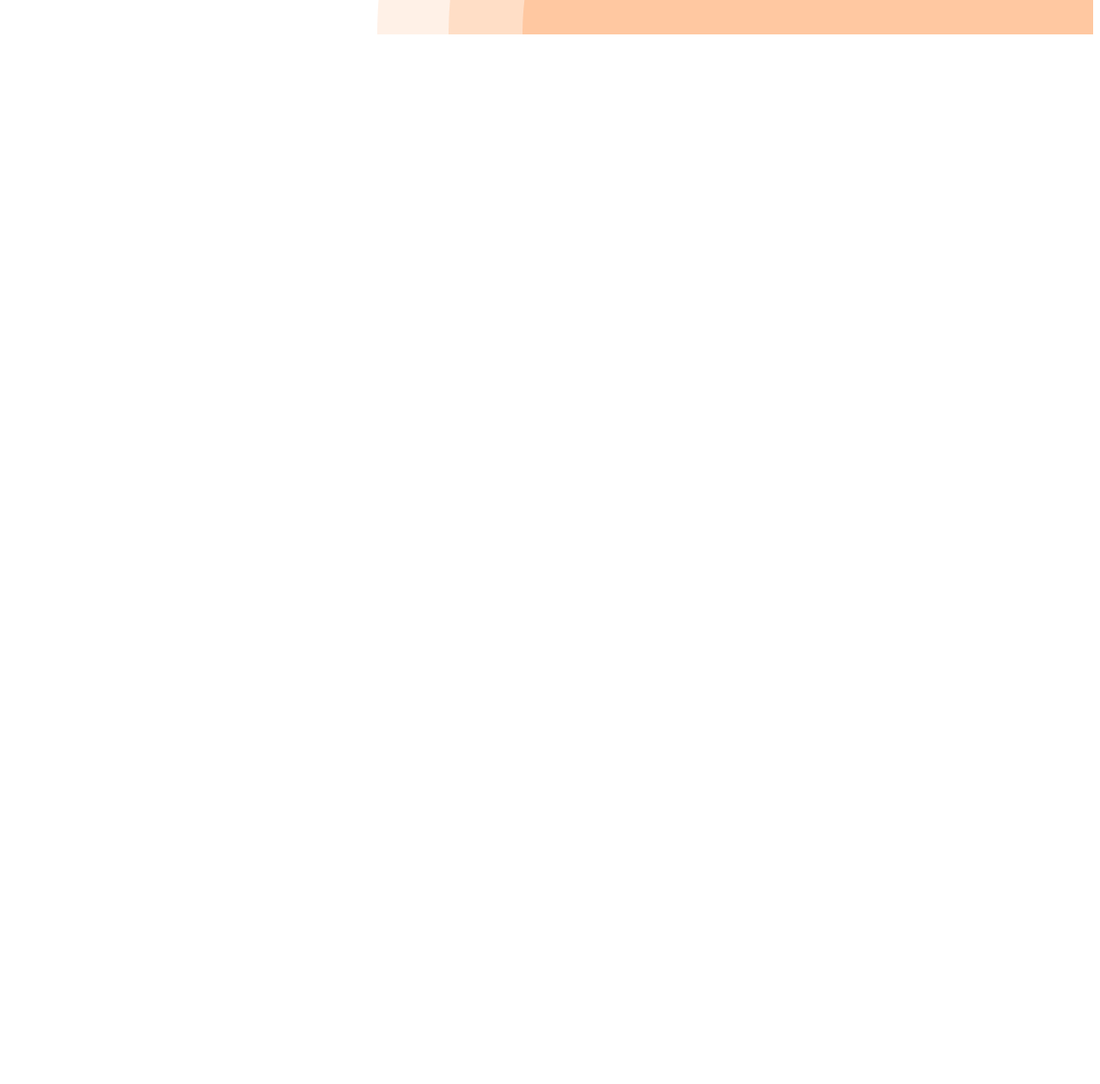
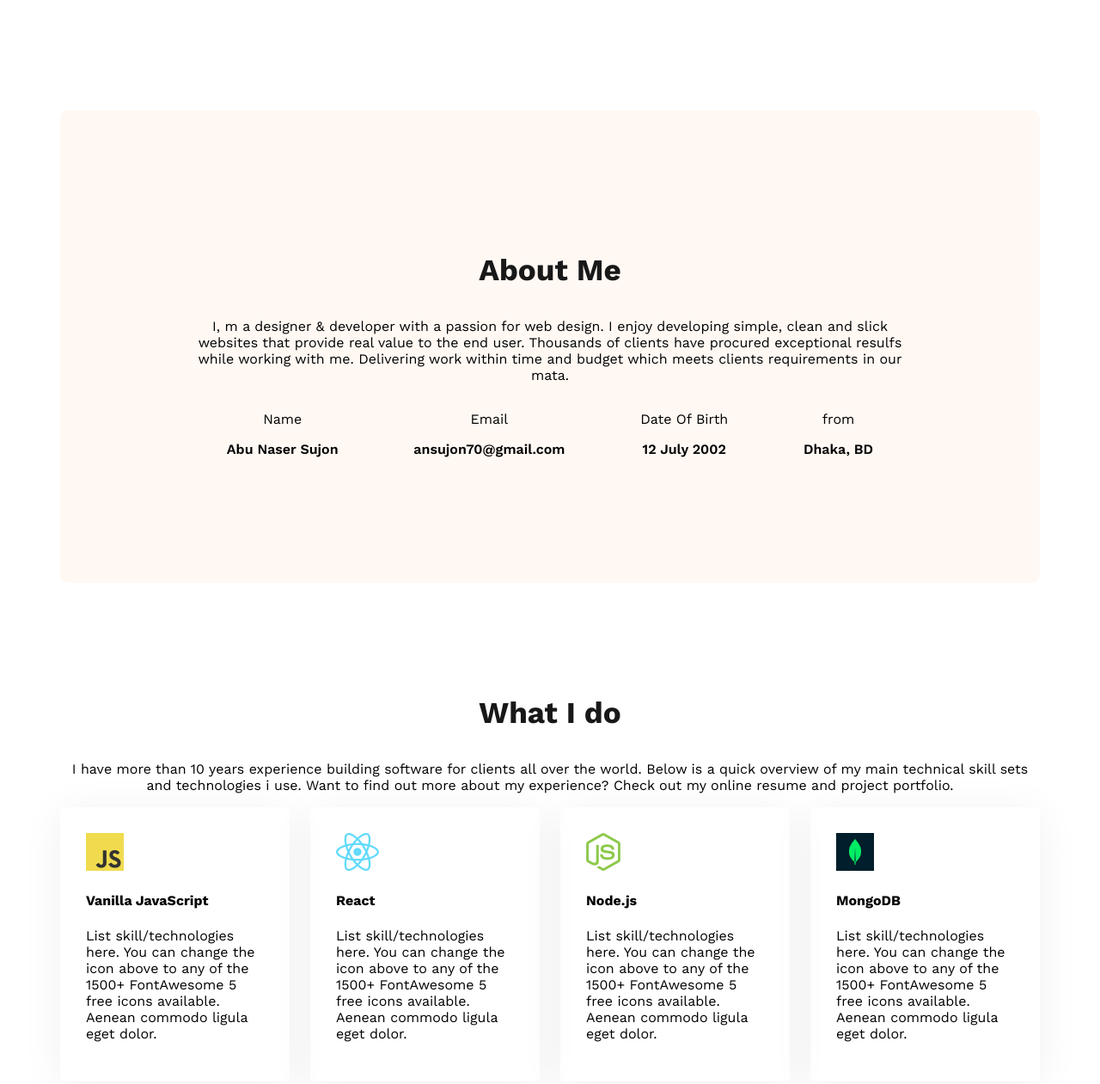
Before and after one commit to Sujonii/web-portfolio, a plain HTML site: page index.html in a window 1280 px wide. Shown: the part 847-2108 px from the top of the page at 86% size. Before the commit the page ends 895 px from the top, so only its background shows below. Drawn offline with nearby package versions, Linux system fonts and the light colour scheme.

Commit message:
addeed second container

```diff
--- a/index.html
+++ b/index.html
@@ -10,7 +10,7 @@
     <link rel="stylesheet" href="styles/portfolio.css">
 </head>
 <body class="work-sans-normal">
-    <header class="header">
+    <header class="header secondary-bg">
         <nav>
             <h3 class="nav-title">Suj<span class="text-primary">o</span>n</h3>
             <ul>
@@ -31,7 +31,55 @@
         </div>
     </header>
     <main>
-
+        <section class="about secondary-bg">
+            <h3 class="section-title">About Me</h3>
+            <p class="section-description">I, m a designer & developer with a passion for web design. I enjoy developing simple, clean and slick websites that provide real value to the end user. Thousands of clients have procured exceptional resulfs while working with me. Delivering work within time and budget which meets clients requirements in our mata.</p>
+            <div class="about-items">
+                <div class="about-item">
+                    <p class="item-title">Name</p>
+                    <p class="item-description">Abu Naser Sujon</p>
+                </div>
+                <div class="about-item">
+                    <p class="item-title">Email</p>
+                    <p class="item-description">ansujon70@gmail.com</p>
+                </div>
+                <div class="about-item">
+                    <p class="item-title">Date Of Birth</p>
+                    <p class="item-description">12 July 2002</p>
+                </div>
+                <div class="about-item">
+                    <p class="item-title">from</p>
+                    <p class="item-description">Dhaka, BD</p>
+                </div>
+            </div>
+        </section>
+        <!-- what i do section start -->
+         <section class="skills">
+            <h3 class="section-title text-center">What I do</h3>
+            <p class="section-description text-center">I have more than 10 years experience building software for clients all over the world. Below is a quick overview of my main technical skill sets and technologies i use. Want to find out more about my experience? Check out my online resume and project portfolio.</p>
+            <div class="skills-container">
+                <div class="skill">
+                    <img src="images/icons/js.png" alt="">
+                    <h4 class="skill-title">Vanilla JavaScript</h4>
+                    <p class="skill-description">List skill/technologies here. You can change the icon above to any of the 1500+ FontAwesome 5 free icons available. Aenean commodo ligula eget dolor.</p>
+                </div>
+                <div class="skill">
+                    <img src="images/icons/react.png" alt="">
+                    <h4 class="skill-title">React</h4>
+                    <p class="skill-description">List skill/technologies here. You can change the icon above to any of the 1500+ FontAwesome 5 free icons available. Aenean commodo ligula eget dolor.</p>
+                </div>
+                <div class="skill">
+                    <img src="images/icons/nodejs.png" alt="">
+                    <h4 class="skill-title">Node.js</h4>
+                    <p class="skill-description">List skill/technologies here. You can change the icon above to any of the 1500+ FontAwesome 5 free icons available. Aenean commodo ligula eget dolor.</p>
+                </div>
+                <div class="skill">
+                    <img src="images/icons/mongo.png" alt="">
+                    <h4 class="skill-title">MongoDB</h4>
+                    <p class="skill-description">List skill/technologies here. You can change the icon above to any of the 1500+ FontAwesome 5 free icons available. Aenean commodo ligula eget dolor.</p>
+                </div>
+            </div>
+         </section>
     </main>
     <footer>
 
--- a/styles/portfolio.css
+++ b/styles/portfolio.css
@@ -2,6 +2,11 @@
     font-family: "Work Sans", sans-serif;
     font-optical-sizing: auto;
     font-style: normal;
+  }
+
+  /*shared style*/
+  .secondary-bg{
+    background-color:  #FFF8F3;
   }
   .dark-2{
     color: #474747;
@@ -18,11 +23,21 @@
     padding: 18px 35px;
     border-radius: 5px;
   }
+  .section-title{
+    font-size: 35px;
+    font-weight: bold;
+    color: #181818;
+  }
+  .text-center{
+    text-align: center;
+  }
+
+  /*Nab bar*/
 nav{
     display: flex;
     align-items: center;
     justify-content: space-between;
-    margin: 50px 200px;
+    margin: 0px 0px 50px 200px;
 }
 nav ul{
     display: flex;
@@ -47,6 +62,7 @@ nav ul li a{
     background-position: top left, bottom right;
     height: 837px;
 }
+
 /*Banner styles*/
 .banner{
     display: flex;
@@ -68,3 +84,38 @@ nav ul li a{
     width: 546px;
 
 }
+
+/* Main style */
+main{
+    max-width: 1140px;
+    margin: 0 auto;
+}
+main section{
+    margin-top: 130px;
+    margin-bottom: 130px;
+}
+
+/*About Styles*/
+.about{
+    border-radius: 10px;
+    padding: 130px 150px;
+    text-align: center;
+}
+.about-items{
+    display: flex;
+    justify-content: space-around;
+}
+.item-description{
+    font-weight: 600;
+}
+
+/* Skills container styles */
+.skills-container{
+    display: flex;
+    gap: 24px;
+}
+.skill{
+    padding: 30px;
+    border-radius: 5px;
+    box-shadow: 0px 6px 50px rgba(0, 0, 0, 0.06);
+}
```
